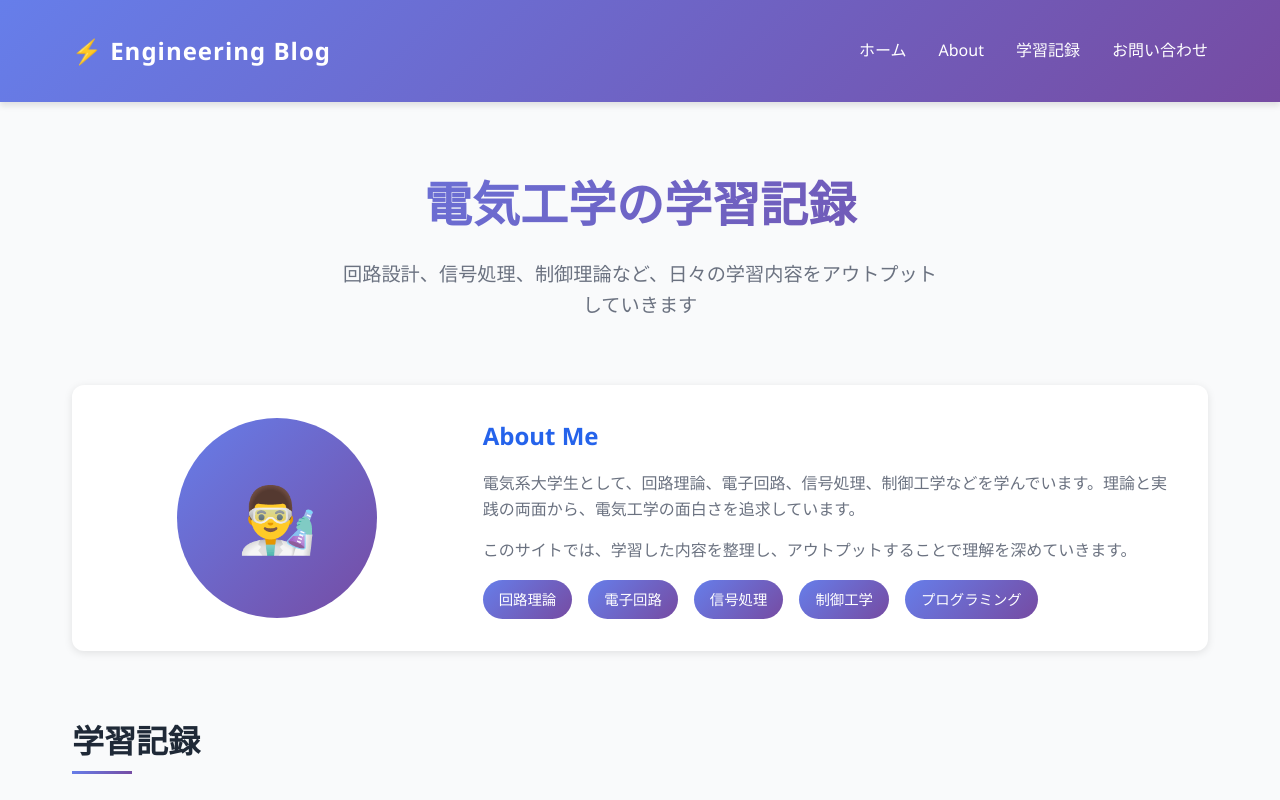
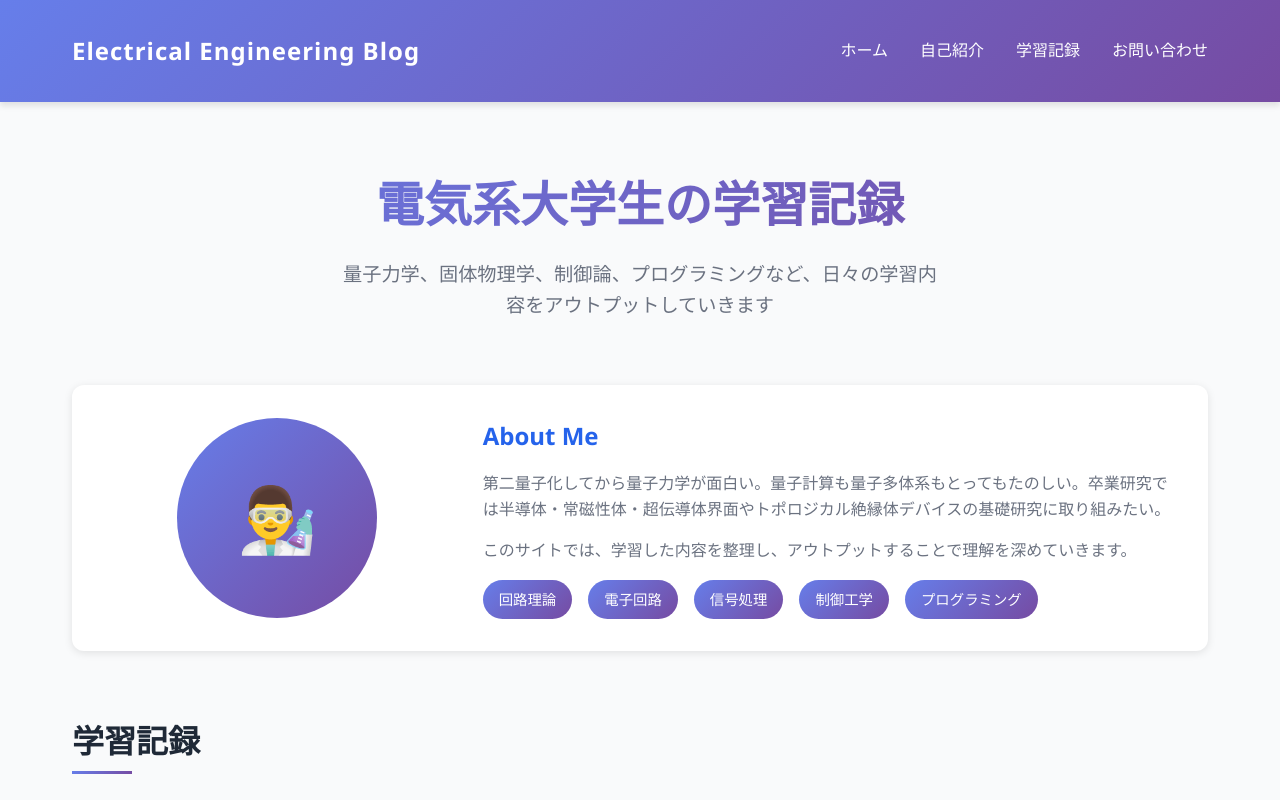
Before and after one commit to sasami88/website_blog, a plain HTML site: page index.html in a window 1280 px wide. Shown: the top 800 px of the page. Drawn offline with Linux system fonts and the light colour scheme.

Commit message:
add html basis

```diff
--- a/index.html
+++ b/index.html
@@ -299,10 +299,10 @@
 <body>
     <header>
         <nav>
-            <div class="logo">⚡ Engineering Blog</div>
+            <div class="logo">Electrical Engineering Blog</div>
             <ul class="nav-links">
                 <li><a href="#home">ホーム</a></li>
-                <li><a href="#about">About</a></li>
+                <li><a href="#about">自己紹介</a></li>
                 <li><a href="#blog">学習記録</a></li>
                 <li><a href="#contact">お問い合わせ</a></li>
             </ul>
@@ -311,8 +311,8 @@
 
     <main>
         <section class="hero" id="home">
-            <h1>電気工学の学習記録</h1>
-            <p>回路設計、信号処理、制御理論など、日々の学習内容をアウトプットしていきます</p>
+            <h1>電気系大学生の学習記録</h1>
+            <p>量子力学、固体物理学、制御論、プログラミングなど、日々の学習内容をアウトプットしていきます</p>
         </section>
 
         <div class="container">
@@ -321,7 +321,7 @@
                     <div class="profile-image">👨‍🔬</div>
                     <div class="about-text">
                         <h2>About Me</h2>
-                        <p>電気系大学生として、回路理論、電子回路、信号処理、制御工学などを学んでいます。理論と実践の両面から、電気工学の面白さを追求しています。</p>
+                        <p>第二量子化してから量子力学が面白い。量子計算も量子多体系もとってもたのしい。卒業研究では半導体・常磁性体・超伝導体界面やトポロジカル絶縁体デバイスの基礎研究に取り組みたい。</p>
                         <p>このサイトでは、学習した内容を整理し、アウトプットすることで理解を深めていきます。</p>
                         <div class="skills">
                             <span class="skill-badge">回路理論</span>
```
